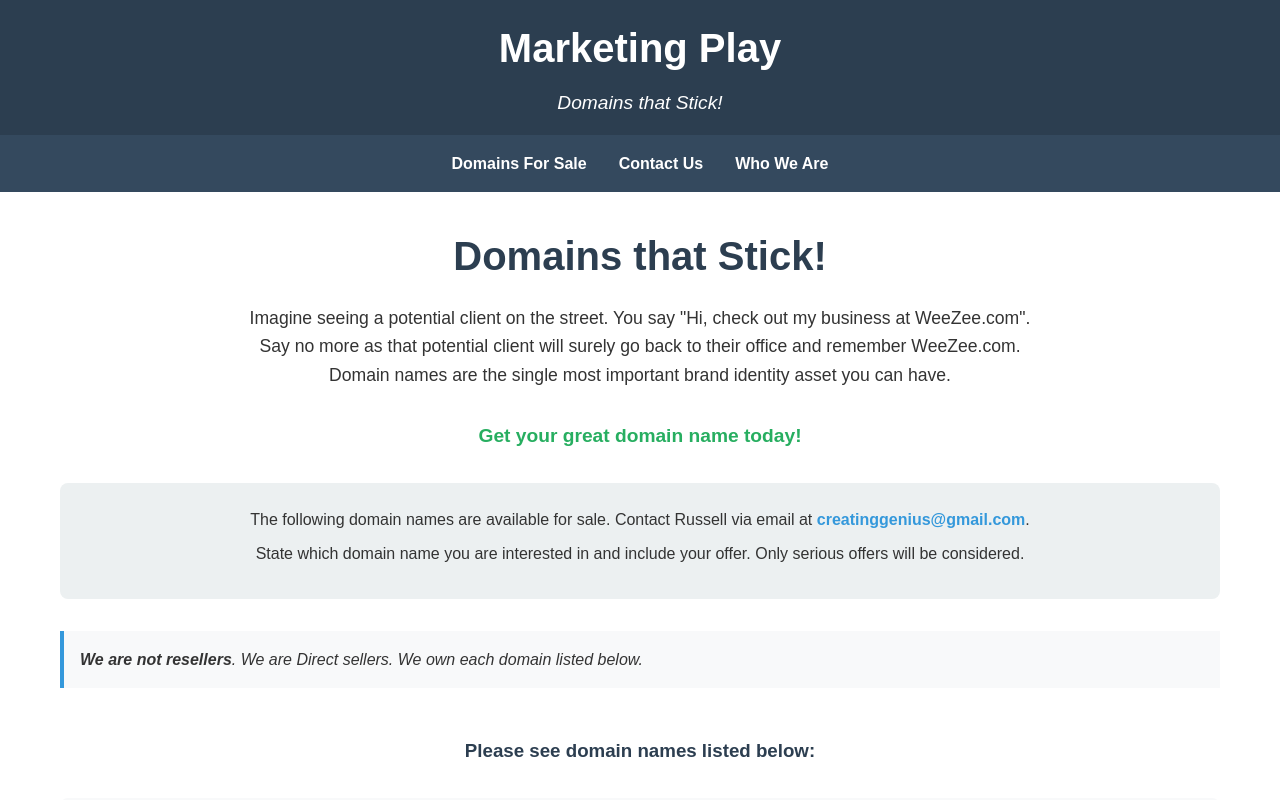
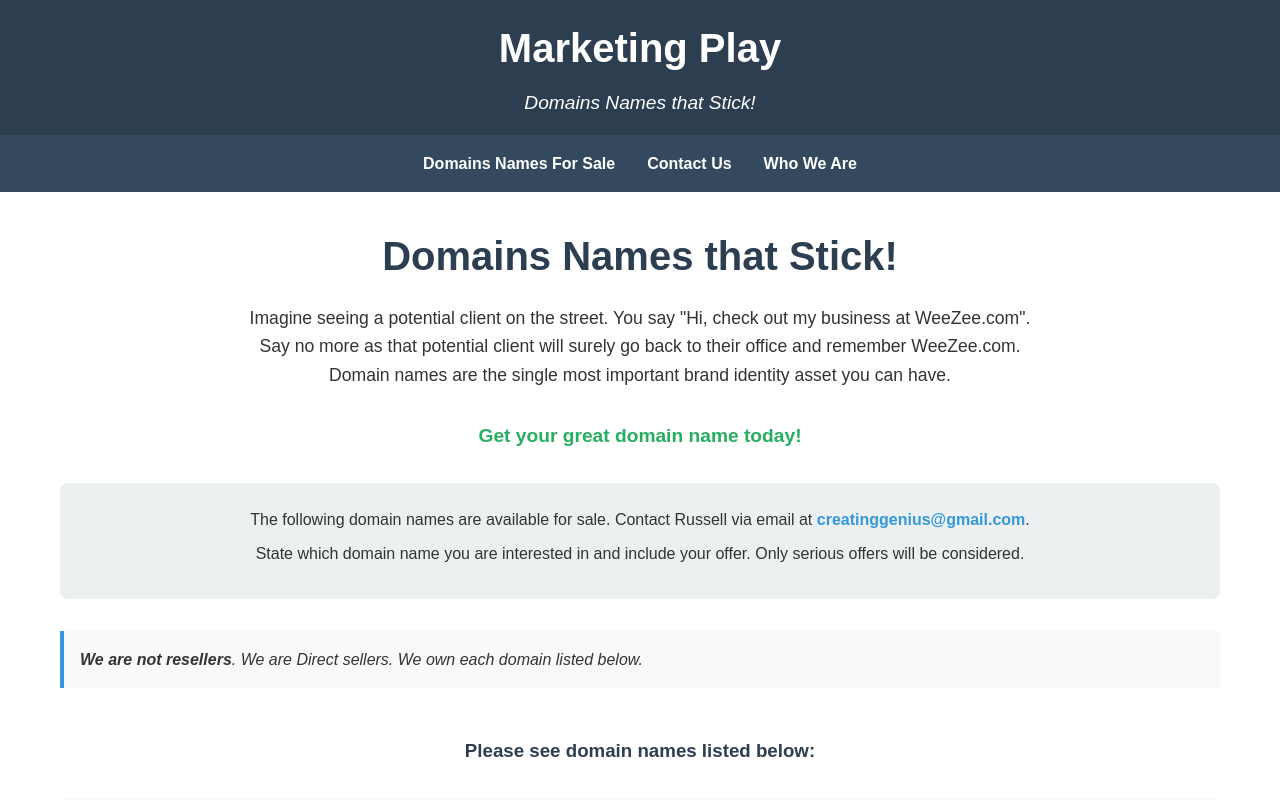
Before and after one commit to RussellKirkwood/marketingplay, a plain HTML site: page index.html in a window 1280 px wide. Shown: the top 800 px of the page. Drawn offline with Linux system fonts and the light colour scheme.

Commit message:
Update index.html

```diff
--- a/index.html
+++ b/index.html
@@ -3,7 +3,7 @@
 <head>
     <meta charset="UTF-8">
     <meta name="viewport" content="width=device-width, initial-scale=1.0">
-    <title>Marketing Play - Domains that Stick!</title>
+    <title>Marketing Play - Domains Names that Stick!</title>
     <style>
         * {
             margin: 0;
@@ -233,7 +233,7 @@
     <header>
         <div class="container">
             <h1 class="logo">Marketing Play</h1>
-            <p class="tagline">Domains that Stick!</p>
+            <p class="tagline">Domains Names that Stick!</p>
         </div>
     </header>
 
@@ -241,7 +241,7 @@
     <nav>
         <div class="container">
             <ul>
-                <li><a href="#domains">Domains For Sale</a></li>
+                <li><a href="#domains">Domains Names For Sale</a></li>
                 <li><a href="#contact">Contact Us</a></li>
                 <li><a href="#about">Who We Are</a></li>
             </ul>
@@ -252,7 +252,7 @@
     <main>
         <div class="container">
             <section id="domains">
-                <h2 class="section-title">Domains that Stick!</h2>
+                <h2 class="section-title">Domains Names that Stick!</h2>
 
                 <div class="intro-text">
                     <p>Imagine seeing a potential client on the street. You say "Hi, check out my business at WeeZee.com". Say no more as that potential client will surely go back to their office and remember WeeZee.com. Domain names are the single most important brand identity asset you can have.</p>
@@ -374,8 +374,8 @@
 
             <section id="about">
                 <div class="contact-info">
-                    <h3>Who We Are - Direct Owners of these domains</h3>
-                    <p>We are direct domain owners and sellers, not resellers. Each domain listed is owned by us and available for serious buyers.</p>
+                    <h3>Who We Are - Direct Owners of these domain names</h3>
+                    <p>We are direct domain owners and sellers, not resellers. Each domain name listed is owned by us and available for serious buyers.</p>
                 </div>
             </section>
         </div>
```
